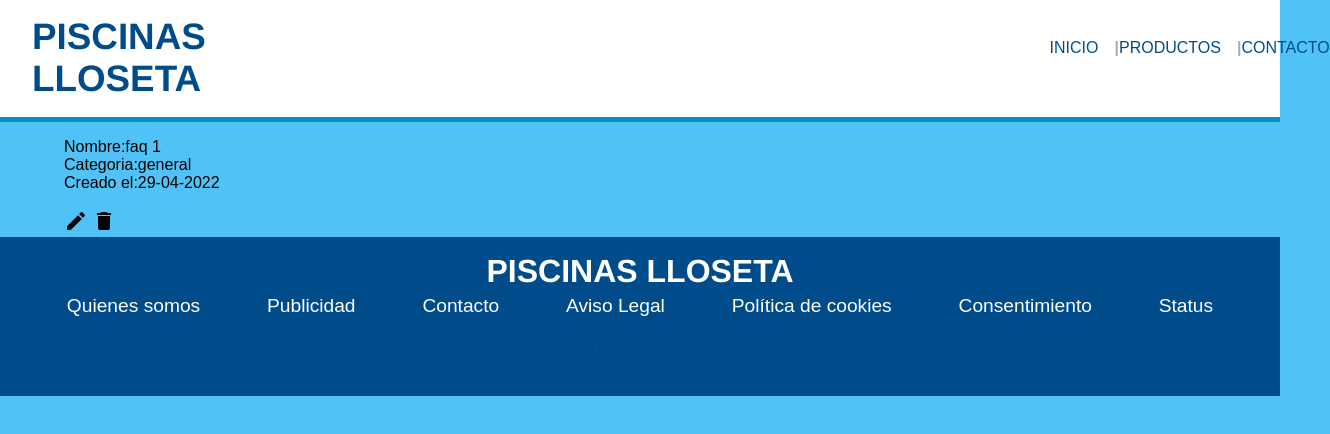
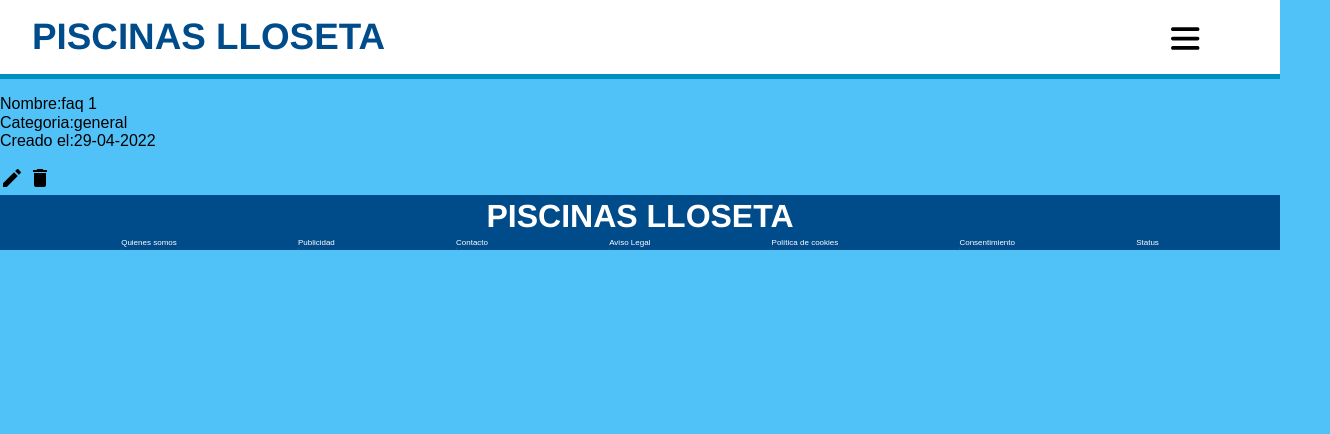
Before and after one commit to SergiHoms/piscina-web, a website built with webpack: page paneldeadministración.html in a window 1280 px wide. Shown: the whole page, 1330 px wide, since content can reach past the window. Built offline with nearby package versions, Linux system fonts and the light colour scheme.

Commit message:
changes.exam

```diff
--- a/carrito.html
+++ b/carrito.html
@@ -9,7 +9,8 @@
 		<meta name="description" content="descripción de la web, se recomienda 90 caracteres">
         <meta name="keywords" 	 content="palabras clave, separadas, por comas">
 
-        <link href="style/main.css" rel="stylesheet">
+        <!-- <link href="style/main.css" rel="stylesheet"> -->
+        <link href="style/main-mobile.css" rel="stylesheet">
 
     </head>
     <body>
--- a/paneldeadministración.html
+++ b/paneldeadministración.html
@@ -10,7 +10,7 @@
         <meta name="keywords" 	 content="palabras clave, separadas, por comas">
 
         <link href="style/main-mobile.css" rel="stylesheet">
-        <link href="style/main.css" rel="stylesheet">
+        <!-- <link href="style/main.css" rel="stylesheet"> -->
 </head>
 <body>
     <header>
@@ -60,7 +60,7 @@
     </header>
     <main>
         <div class="admin">
-            <div class="desktop-two-columns-aside">
+            <div class="desktop-two-columns mobile-two-columns">
                 <div class="column-aside">
                     <div class="box-faq-two columns">
                         <div class="column">
```
Also changed, not shown: checkout.html (+1 -1 lines), contact.html (+1 -1 lines), index.html (+1 -1 lines), product.html (+1 -1 lines), products.html (+1 -1 lines).
